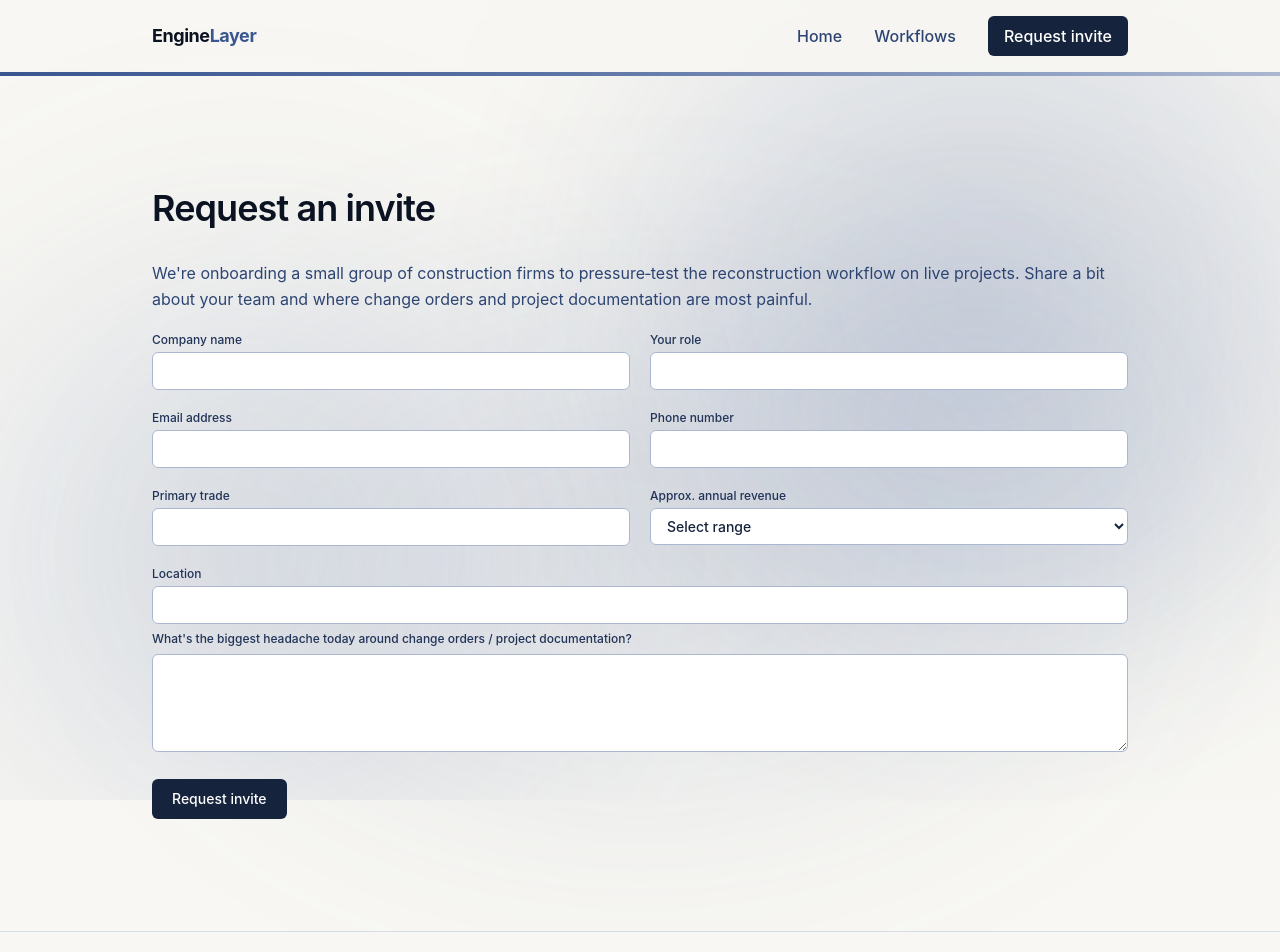
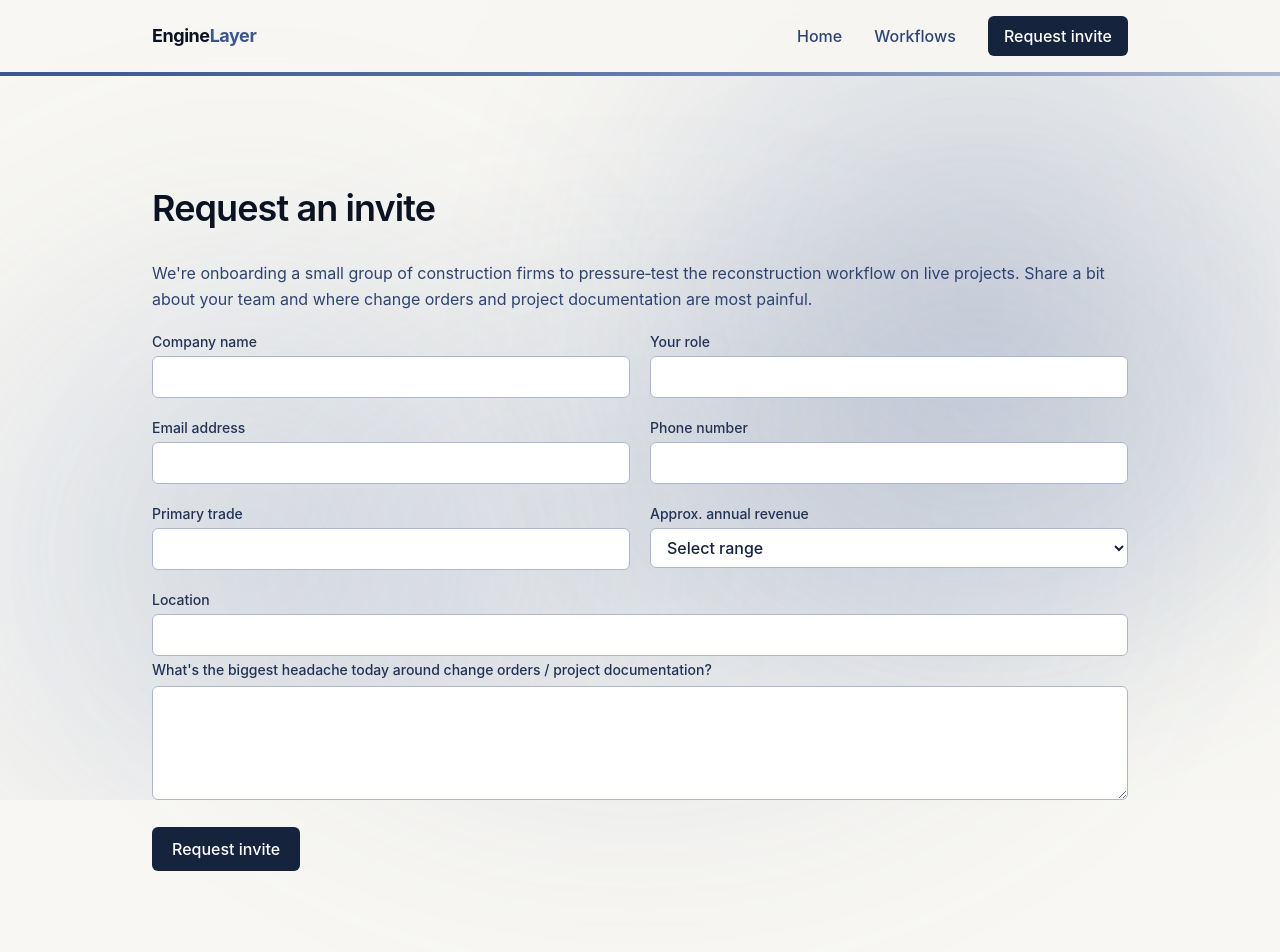
Before and after one commit to EngineLayer-ai/enginelayer-marketing, a Next.js app: page /request-invite in a window 1280 px wide. Shown: the top 952 px of the page. Built offline with nearby package versions, Linux system fonts and the light colour scheme.

Commit message:
Bump form font sizes: labels to sm, inputs/button to base

```diff
--- a/src/components/FormRequestInvite.tsx
+++ b/src/components/FormRequestInvite.tsx
@@ -28,54 +28,54 @@ export function FormRequestInvite() {
 
   if (status === "submitted") {
     return (
-      <p className="text-[15px] text-navy-700">
+      <p className="text-base text-navy-700">
         Thanks for your interest. We&apos;ll review and get back to you.
       </p>
     );
   }
 
   const inputClasses =
-    "mt-1 w-full rounded-md border border-navy-200 bg-white px-3 py-2 text-sm text-navy-800 placeholder:text-navy-300 focus:border-navy-400 focus:outline-none focus:ring-1 focus:ring-navy-400";
+    "mt-1 w-full rounded-md border border-navy-200 bg-white px-3 py-2 text-base text-navy-800 placeholder:text-navy-300 focus:border-navy-400 focus:outline-none focus:ring-1 focus:ring-navy-400";
 
   return (
     <form onSubmit={onSubmit} className="space-y-5">
       <div className="grid gap-5 sm:grid-cols-2">
-        <label className="text-xs font-medium text-navy-700">
+        <label className="text-sm font-medium text-navy-700">
           Company name
           <input name="company" required className={inputClasses} />
         </label>
-        <label className="text-xs font-medium text-navy-700">
+        <label className="text-sm font-medium text-navy-700">
           Your role
           <input name="role" required className={inputClasses} />
         </label>
-        <label className="text-xs font-medium text-navy-700">
+        <label className="text-sm font-medium text-navy-700">
           Email address
           <input name="email" type="email" required className={inputClasses} />
         </label>
-        <label className="text-xs font-medium text-navy-700">
+        <label className="text-sm font-medium text-navy-700">
           Phone number
           <input name="phone" type="tel" required className={inputClasses} />
         </label>
-        <label className="text-xs font-medium text-navy-700">
+        <label className="text-sm font-medium text-navy-700">
           Primary trade
           <input name="trade" required className={inputClasses} />
         </label>
-        <label className="text-xs font-medium text-navy-700">
+        <label className="text-sm font-medium text-navy-700">
           Approx. annual revenue
           <select name="revenue" className={inputClasses}>
             <option value="">Select range</option>
             <option value="lt3">Under $3M</option>
-            <option value="3-10">$3M–$10M</option>
-            <option value="10-40">$10M–$40M</option>
+            <option value="3-10">$3M&#8211;$10M</option>
+            <option value="10-40">$10M&#8211;$40M</option>
             <option value="gt40">Over $40M</option>
           </select>
         </label>
-        <label className="text-xs font-medium text-navy-700 sm:col-span-2">
+        <label className="text-sm font-medium text-navy-700 sm:col-span-2">
           Location
           <input name="location" className={inputClasses} />
         </label>
       </div>
-      <label className="text-xs font-medium text-navy-700">
+      <label className="text-sm font-medium text-navy-700">
         What&apos;s the biggest headache today around change orders / project
         documentation?
         <textarea name="pain" rows={4} className={inputClasses + " resize-y"} />
@@ -88,9 +88,9 @@ export function FormRequestInvite() {
       <button
         type="submit"
         disabled={status === "submitting"}
-        className="rounded-md bg-navy-800 px-5 py-2.5 text-sm font-medium text-white transition-colors hover:bg-navy-700 disabled:opacity-60"
+        className="rounded-md bg-navy-800 px-5 py-2.5 text-base font-medium text-white transition-colors hover:bg-navy-700 disabled:opacity-60"
       >
-        {status === "submitting" ? "Submitting…" : "Request invite"}
+        {status === "submitting" ? "Submitting&#8230;" : "Request invite"}
       </button>
     </form>
   );
```
